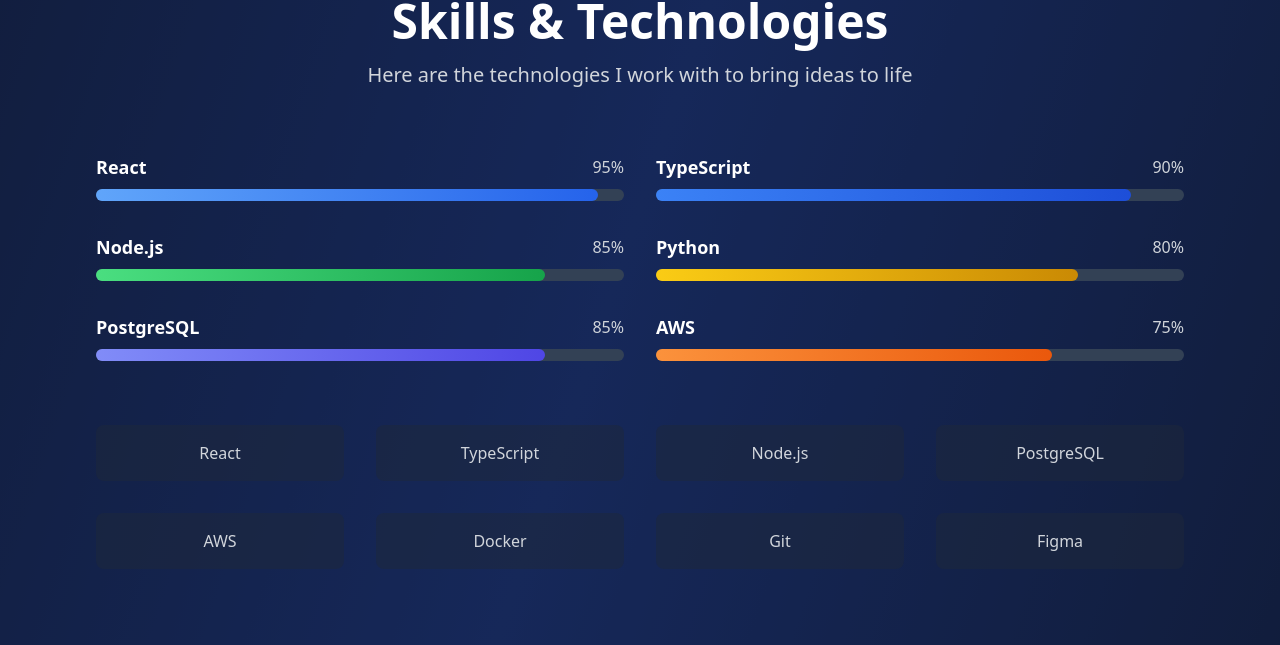
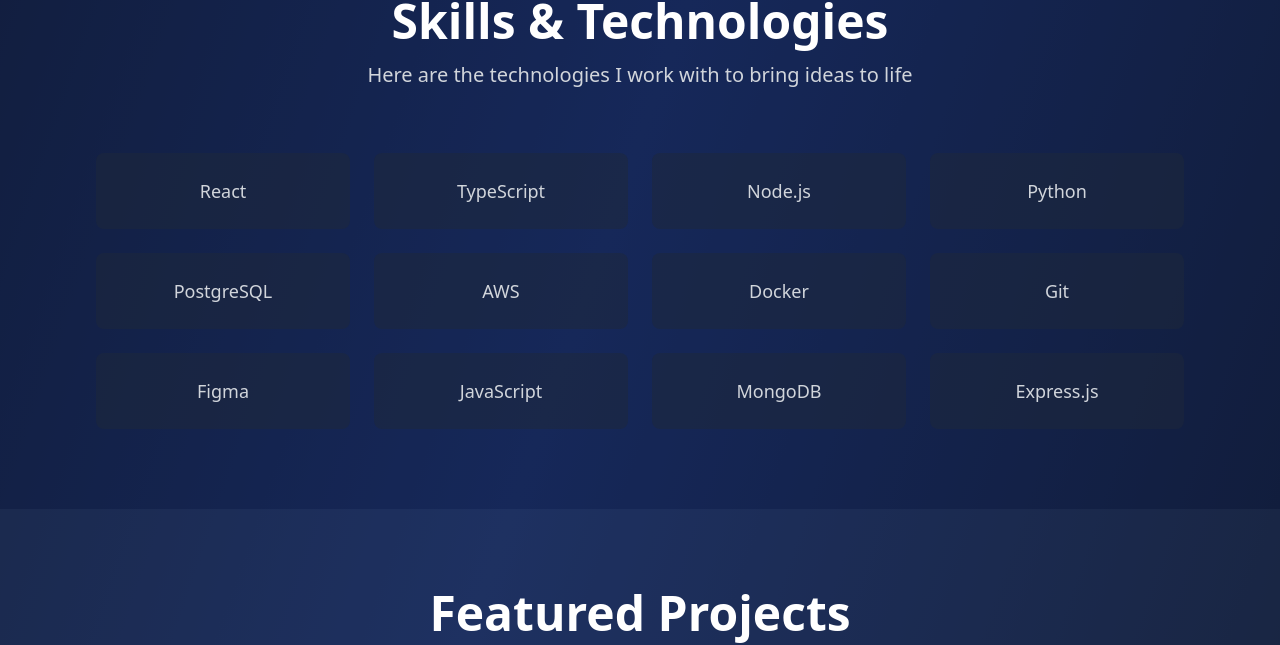
Before and after one commit to VarunParab/portfolio-website, a React (Vite) app: page / in a window 1280 px wide. Shown: the part 1716-2361 px from the top of the page. Built offline with nearby package versions, Linux system fonts and the light colour scheme.

Commit message:
Remove percentage bar from skills
Remove the percentage bar from the skills section and only list technologies.

```diff
--- a/src/components/Skills.tsx
+++ b/src/components/Skills.tsx
@@ -4,13 +4,9 @@ import { useState, useEffect } from "react";
 const Skills = () => {
   const [inView, setInView] = useState(false);
 
-  const skills = [
-    { name: "React", level: 95, color: "from-blue-400 to-blue-600" },
-    { name: "TypeScript", level: 90, color: "from-blue-500 to-blue-700" },
-    { name: "Node.js", level: 85, color: "from-green-400 to-green-600" },
-    { name: "Python", level: 80, color: "from-yellow-400 to-yellow-600" },
-    { name: "PostgreSQL", level: 85, color: "from-indigo-400 to-indigo-600" },
-    { name: "AWS", level: 75, color: "from-orange-400 to-orange-600" },
+  const technologies = [
+    "React", "TypeScript", "Node.js", "Python", "PostgreSQL", "AWS",
+    "Docker", "Git", "Figma", "JavaScript", "MongoDB", "Express.js"
   ];
 
   useEffect(() => {
@@ -47,30 +43,18 @@ const Skills = () => {
           </p>
         </div>
 
-        <div className="grid md:grid-cols-2 gap-8">
-          {skills.map((skill, index) => (
-            <div key={skill.name} className="space-y-2">
-              <div className="flex justify-between items-center">
-                <span className="text-white font-semibold text-lg">{skill.name}</span>
-                <span className="text-gray-300">{skill.level}%</span>
-              </div>
-              <div className="w-full bg-slate-700 rounded-full h-3">
-                <div
-                  className={`h-3 rounded-full bg-gradient-to-r ${skill.color} transition-all duration-1000 ease-out`}
-                  style={{
-                    width: inView ? `${skill.level}%` : "0%",
-                    transitionDelay: `${index * 200}ms`,
-                  }}
-                ></div>
-              </div>
-            </div>
-          ))}
-        </div>
-
-        <div className="mt-16 grid grid-cols-2 md:grid-cols-4 gap-8">
-          {["React", "TypeScript", "Node.js", "PostgreSQL", "AWS", "Docker", "Git", "Figma"].map((tech) => (
-            <div key={tech} className="text-center p-4 bg-slate-800/50 rounded-lg hover:bg-slate-700/50 transition-colors duration-200">
-              <div className="text-gray-300 font-medium">{tech}</div>
+        <div className="grid grid-cols-2 md:grid-cols-3 lg:grid-cols-4 gap-6">
+          {technologies.map((tech, index) => (
+            <div
+              key={tech}
+              className={`text-center p-6 bg-slate-800/50 rounded-lg hover:bg-slate-700/50 transition-all duration-300 hover:scale-105 ${
+                inView ? 'opacity-100 translate-y-0' : 'opacity-0 translate-y-4'
+              }`}
+              style={{
+                transitionDelay: inView ? `${index * 100}ms` : '0ms',
+              }}
+            >
+              <div className="text-gray-300 font-medium text-lg">{tech}</div>
             </div>
           ))}
         </div>
```
